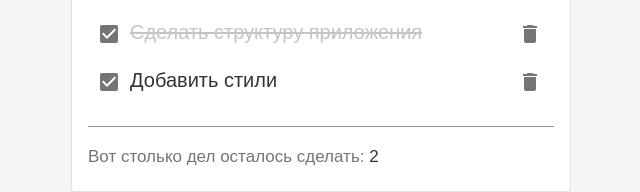
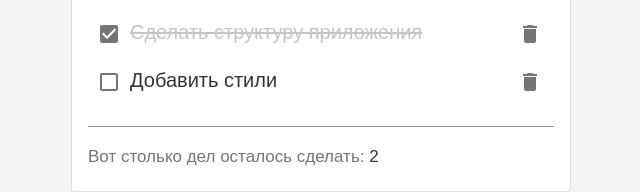
Before and after one commit to LenaMakeeva/RepoForToDo, a React (Create React App) app: page / in a window 1280 px wide. Shown: the part 316-508 px from the top of the page, without its empty margins (319-959 px from the left). Built offline with nearby package versions, Linux system fonts and the light colour scheme.

Commit message:
add event handler

```diff
--- a/src/components/App/App.js
+++ b/src/components/App/App.js
@@ -26,6 +26,16 @@
 		]
 	};
 
+	constructor(props) {
+		super(props);
+
+		this.onClickDone=this.onClickDone.bind(this);
+	}
+
+	onClickDone(isDone) {
+		console.log(isDone);
+	}
+
 	render() {
 		return (
 			<div className={styles.wrap}>
@@ -33,7 +43,7 @@
 		        	<CardContent>
 						<h1 className={styles.title}>Список задач</h1>
 						<InputItem />
-						<ItemList items = {this.state.items} />
+						<ItemList items={this.state.items} onClickDone={this.onClickDone} />
 						<Footer count = {2} />
 					</CardContent>
 				</Card>
--- a/src/components/Item/Item.js
+++ b/src/components/Item/Item.js
@@ -7,7 +7,7 @@
 
 import styles from './Item.module.css';
 
-const Item = ({ value, isDone }) => (<div className = {
+const Item = ({ value, isDone, onClickDone }) => (<div className = {
   classnames({
      [styles.item]: true,
      [styles.done]: isDone
@@ -15,9 +15,10 @@
 }>
 	<span>
 		<Checkbox
-	        defaultChecked
+	        checked={isDone}
 	        color="default"
 	        inputProps={{ 'aria-label': 'checkbox with default color' }}
+	        onClick={() => onClickDone(isDone)}
 	    />
 
 	    {value}
--- a/src/components/ItemList/ItemList.js
+++ b/src/components/ItemList/ItemList.js
@@ -3,9 +3,9 @@
 import classnames from 'classnames';
 import styles from '../ItemList/ItemList.module.css';
 
-const ItemList = ({ items }) => (<ul className={styles.lists}>
+const ItemList = ({ items, onClickDone }) => (<ul className={styles.lists}>
 	{items.map(item => <li key={item.value} className={styles.list}>
-		<Item value={item.value} isDone = {item.isDone} />
+		<Item value={item.value} isDone={item.isDone} onClickDone={onClickDone}/>
 	</li>)}
 </ul>);
 
```
